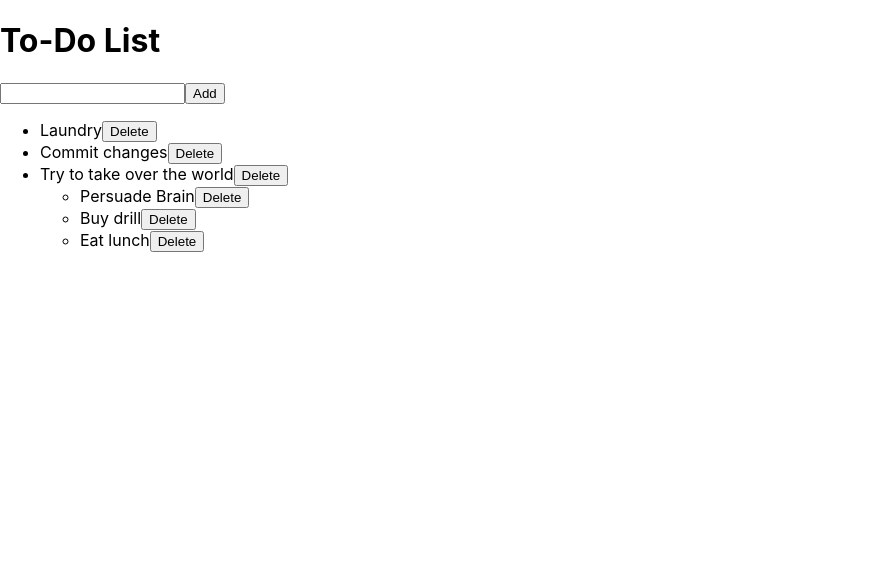
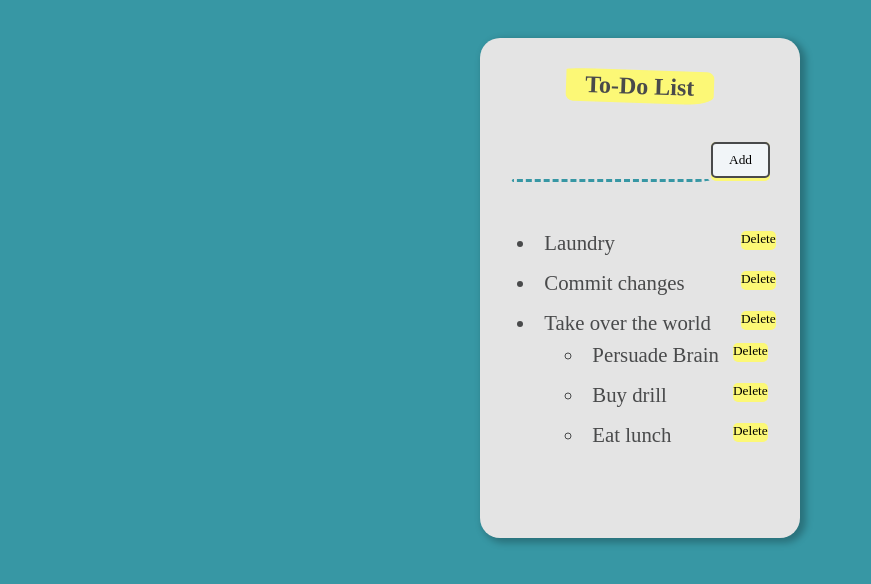
Before and after one commit to mthielvoldt/list-palette, a React (Create React App) app: page / in a window 1280 px wide. Shown: the top 584 px of the page, without its empty margins (0-871 px from the left). Built offline with nearby package versions, Linux system fonts and the light colour scheme.

Commit message:
Add some colorful component styles

```diff
--- /dev/null
+++ b/src/AddItemForm/AddItemForm.css
@@ -0,0 +1,31 @@
+.form input {
+    box-sizing: border-box;
+    background-color: transparent;
+    padding: 0.7rem;
+    border-bottom-right-radius: 15px 3px;
+    border-bottom-left-radius: 3px 15px;
+    border: solid 3px transparent;
+    border-bottom: dashed 3px #3797a4;
+    font-family: "Architects Daughter", cursive;
+    font-size: 1rem;
+    color: hsla(260, 2%, 25%, 0.7);
+    width: 70%;
+    margin-bottom: 20px;
+  }
+
+  button {
+    padding: 0;
+    border: none;
+    font-family: "Architects Daughter", cursive;
+    text-decoration: none;
+    padding-bottom: 3px;
+    border-radius: 5px;
+    background-color: #fcf876;
+  }
+  button span {
+    background: #f1f5f8;
+    display: block;
+    padding: 0.5rem 1rem;
+    border-radius: 5px;
+    border: 2px solid hsl(198, 1%, 29%);
+  }
--- a/src/AddItemForm/AddItemForm.jsx
+++ b/src/AddItemForm/AddItemForm.jsx
@@ -1,4 +1,5 @@
 import React, { useState } from "react";
+import './AddItemForm.css';
 
 function AddItemForm({ callback }) {
   const [inputText, setInputText] = useState("");
--- a/src/App/App.css
+++ b/src/App/App.css
@@ -1,38 +1,28 @@
-.App {
-  text-align: center;
+
+
+.container {
+  width: 100%;
+  height: auto;
+  min-height: 500px;
+  max-width: 500px;
+  min-width: 250px;
+  background: #e4e4e4;
+  border-radius: 20px;
+  box-shadow: 4px 3px 7px 2px #00000040;
+  padding: 1rem;
+  box-sizing: border-box;
 }
 
-.App-logo {
-  height: 40vmin;
-  pointer-events: none;
-}
-
-@media (prefers-reduced-motion: no-preference) {
-  .App-logo {
-    animation: App-logo-spin infinite 20s linear;
-  }
-}
-
-.App-header {
-  background-color: #282c34;
-  min-height: 100vh;
+.heading {
   display: flex;
-  flex-direction: column;
   align-items: center;
   justify-content: center;
-  font-size: calc(10px + 2vmin);
-  color: white;
+  margin-bottom: 1rem;
 }
-
-.App-link {
-  color: #61dafb;
+.heading h1 {
+  transform: rotate(2deg);
+  padding: 0.2rem 1.2rem;
+  border-radius: 20% 5% 20% 5%/5% 20% 25% 20%;
+  background-color: #fcf876;
+  font-size: 1.5rem;
 }
-
-@keyframes App-logo-spin {
-  from {
-    transform: rotate(0deg);
-  }
-  to {
-    transform: rotate(360deg);
-  }
-}
--- /dev/null
+++ b/src/Item/Item.css
@@ -0,0 +1,21 @@
+.item {
+    /* background: #f1f5f8; */
+    cursor: default;
+  }
+
+  .item.over {
+    border-top: 2px solid blue;
+  }
+  .item.under {
+    border-bottom: 2px solid blue;
+  }
+
+  .item button {
+    float: right;
+  }
+
+  li {
+    text-align: left;
+    position: relative;
+    padding: 0.5rem;
+  }
--- a/src/Item/Item.jsx
+++ b/src/Item/Item.jsx
@@ -1,5 +1,6 @@
 import React, { useState } from "react";
 import List from "../List/List";
+import './Item.css';
 
 function Item({ text, index, id, deleteCB, moveCB, children }) {
   const [struck, setStruck] = useState(false);
--- a/src/data.js
+++ b/src/data.js
@@ -4,7 +4,7 @@
   { id: 6, text: "Commit changes", children: [] },
   {
     id: 2,
-    text: "Try to take over the world",
+    text: "Take over the world",
     children: [
       { id: 12, text: "Persuade Brain", children: [] },
       { id: 7, text: "Buy drill", children: [] },
--- a/src/index.css
+++ b/src/index.css
@@ -1,10 +1,17 @@
 body {
-  margin: 0;
-  font-family: -apple-system, BlinkMacSystemFont, 'Segoe UI', 'Roboto', 'Oxygen',
-    'Ubuntu', 'Cantarell', 'Fira Sans', 'Droid Sans', 'Helvetica Neue',
-    sans-serif;
   -webkit-font-smoothing: antialiased;
   -moz-osx-font-smoothing: grayscale;
+  background-color: #3797a4;
+  min-height: 70vh;
+  padding: 1rem;
+  box-sizing: border-box;
+  display: flex;
+  justify-content: center;
+  align-items: center;
+  color: hsl(198, 1%, 29%);
+  font-family: "Architects Daughter", cursive;
+  text-align: center;
+  font-size: 130%;
 }
 
 code {
```
